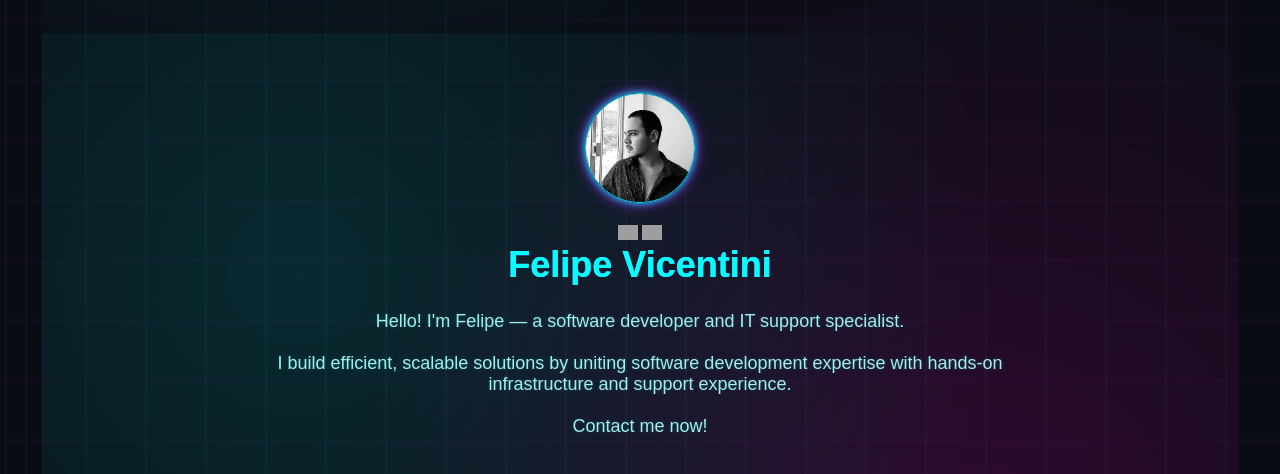
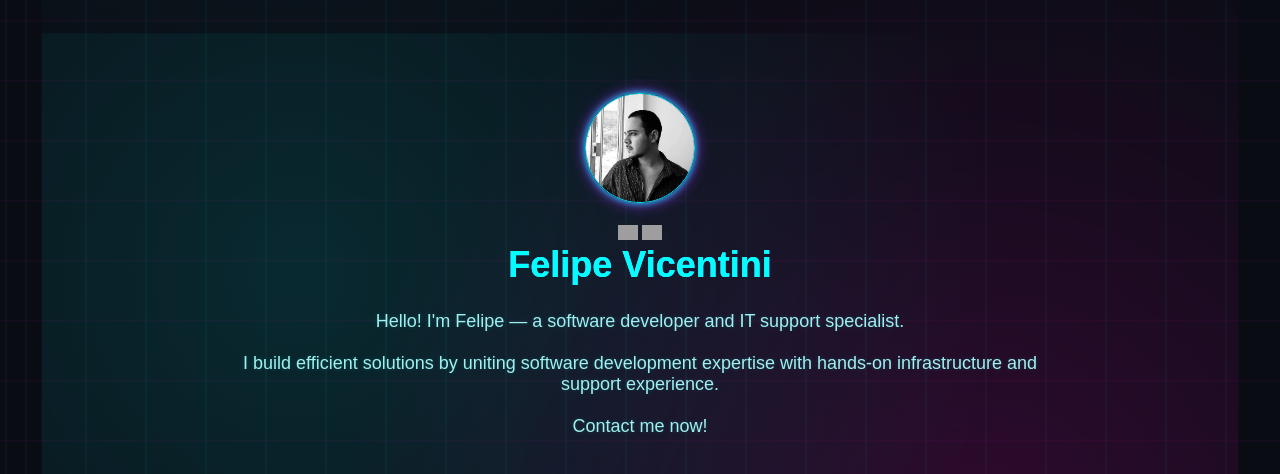
Before and after one commit to vbfelipe/portfolio, a plain HTML site: page index.html in a window 1280 px wide. Shown: the top 474 px of the page. Drawn offline with Linux system fonts and the light colour scheme; grey boxes are pictures that could not be loaded.

Commit message:
Short intro update

```diff
--- a/index.html
+++ b/index.html
@@ -19,7 +19,7 @@
 
     <p class="intro">
       Hello! I'm Felipe — a software developer and IT support specialist.<br><br>
-      I build efficient, scalable solutions by uniting software development
+      I build efficient solutions by uniting software development
       expertise with hands-on infrastructure and support experience.<br><br>
       Contact me now!
     </p>
```
